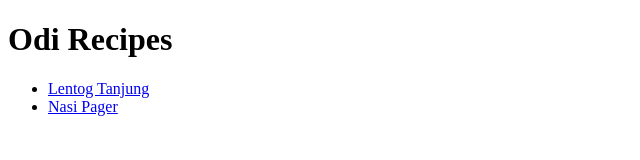
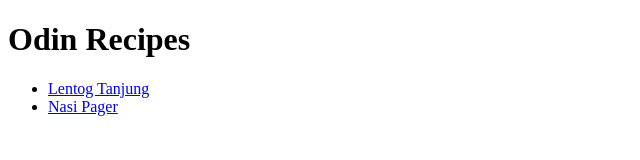
Before and after one commit to khafidhteer/odin-recipes, a plain HTML site: page index.html in a window 1280 px wide. Shown: the whole page, without its empty margins (0-640 px from the left). Drawn offline with Linux system fonts and the light colour scheme.

Commit message:
Fixing typo on index.html

```diff
--- a/index.html
+++ b/index.html
@@ -6,7 +6,7 @@
 	<title>Odin Recipes</title>
 </head>
 <body>
-	<h1>Odi Recipes</h1>
+	<h1>Odin Recipes</h1>
 	<ul>
 		<li><a href="recipes/lentog-tanjung.html">Lentog Tanjung</a></li>
 		<li><a href="recipes/nasi-pager.html">Nasi Pager</a></li>
```
